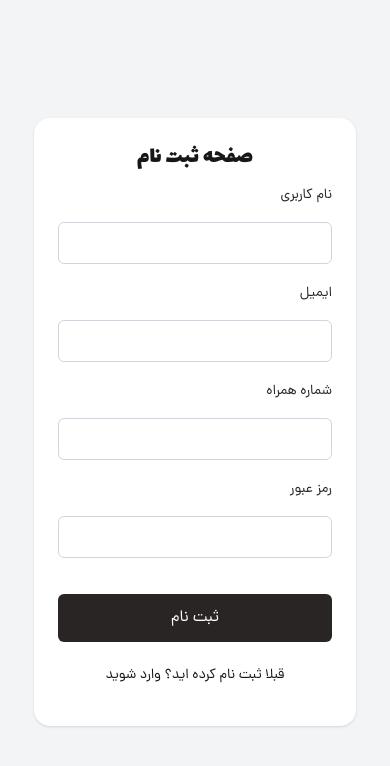
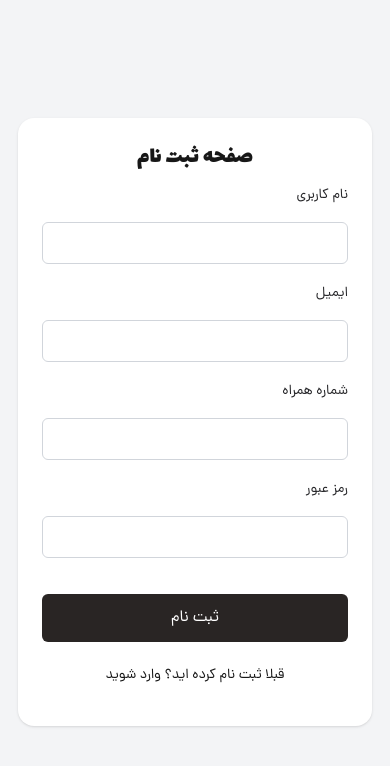
Before and after one commit to milad1385/tool-shop, a Next.js app: page /auth/register in a window 390 px wide. Shown: the top 766 px of the page. Built offline with nearby package versions, Linux system fonts and the light colour scheme.

Commit message:
fix register style bug

```diff
--- a/src/app/(main)/auth/register/page.tsx
+++ b/src/app/(main)/auth/register/page.tsx
@@ -15,7 +15,7 @@ export const metadata: Metadata = {
 function page() {
   return (
     <>
-      <section className="h-screen px-4 flex items-center">
+      <section className="h-screen md:px-4 flex items-center">
         <div className="container mx-auto max-w-screen-lg">
           <div className="bg-white shadow rounded-2xl overflow-hidden">
             <div className="flex flex-col md:flex-row gap-8">
```
